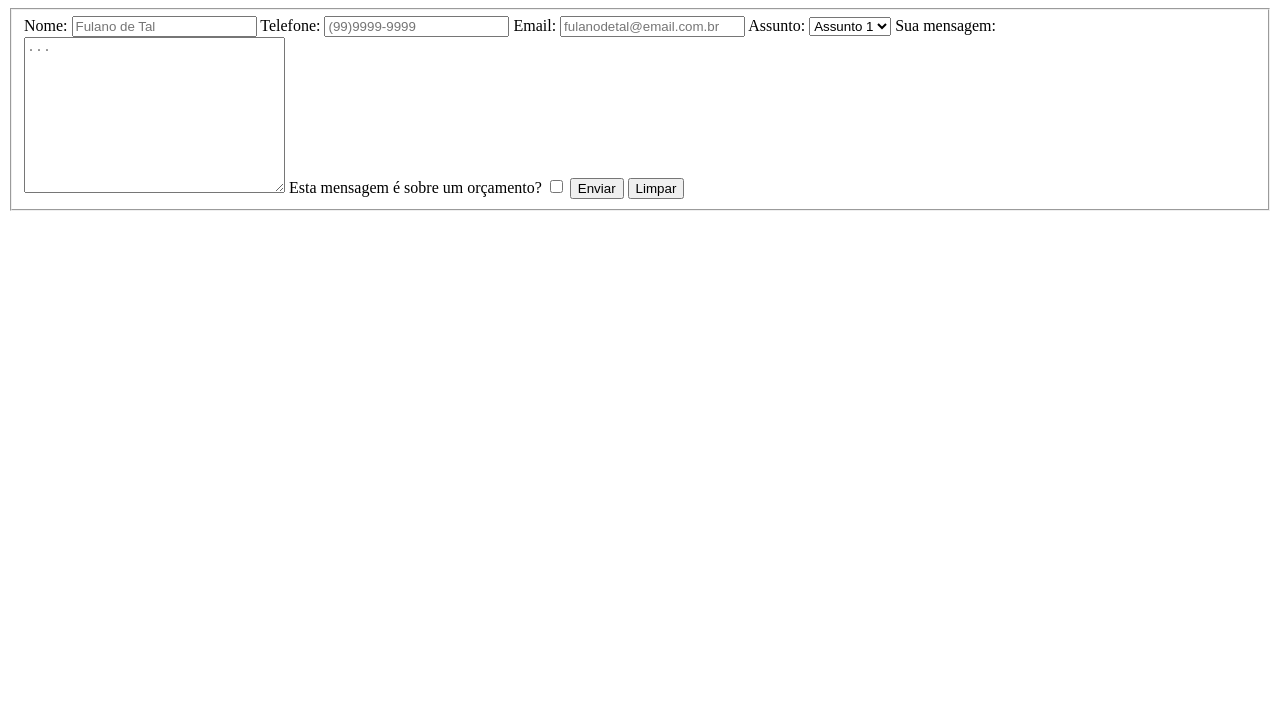
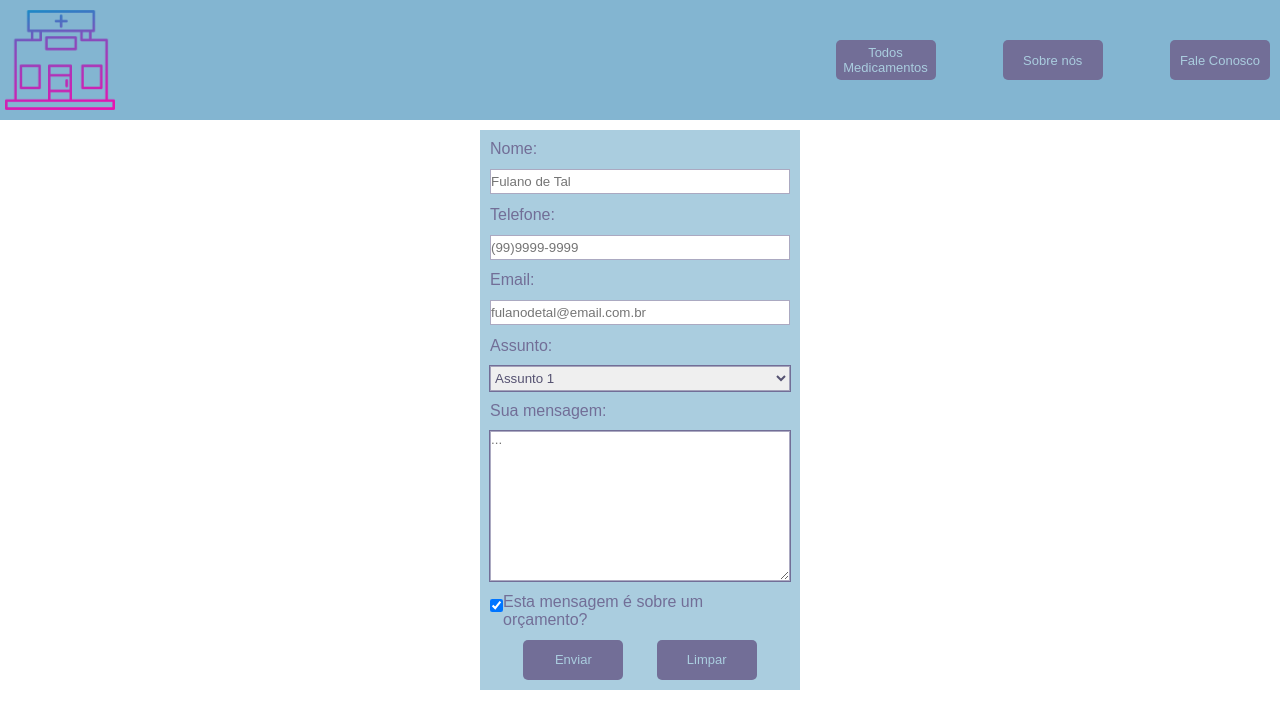
Before and after one commit to guilherme-cittadela/DevInHouse_clamed, a plain HTML site: page Mini-project_01/pages/contact.html in a window 1280 px wide. Drawn offline with Linux system fonts and the light colour scheme.

Commit message:
estilização formulario

```diff
--- a/Mini-project_01/pages/contact.html
+++ b/Mini-project_01/pages/contact.html
@@ -4,8 +4,18 @@
     <meta charset="UTF-8">
     <meta name="viewport" content="width=device-width, initial-scale=1.0">
     <title>Document</title>
+    <link rel="stylesheet" href="../styles/style.css">
+    <link rel="stylesheet" href="../styles/contact.css">
 </head>
 <body>
+    <header>
+        <img src="../public/logo.png" alt="Logo da farmacia DevInFarm">
+        <nav>
+            <a class="button" href="../index.html">Todos Medicamentos</a>
+            <a class="button" href="">Sobre nós</a>
+            <a class="button" href="contact.html">Fale Conosco</a>
+        </nav>
+    </header>
     <main>
         <form action="">
             <fieldset>
@@ -27,11 +37,16 @@
 
                 <label for="message">Sua mensagem:</label>
                 <textarea name="message" id="message" cols="30" rows="10" placeholder="..."></textarea>
-
-                <label for="budget">Esta mensagem é sobre um orçamento?</label>
-                <input type="checkbox" name="budget" id="budget">
-                <input type="submit" value="Enviar">
-                <input type="reset" value="Limpar">
+                <section >
+                    <input type="checkbox" checked="checked" name="budget" id="budget">
+                    <label class="check-container" for="budget">
+                        Esta mensagem é sobre um orçamento?
+                    </label>
+                </section>
+                <section>
+                    <input class="button" type="submit" value="Enviar">
+                    <input class="button" type="reset" value="Limpar">
+                </section>
             </fieldset>
         </form>
     </main>
--- /dev/null
+++ b/Mini-project_01/styles/contact.css
@@ -0,0 +1,65 @@
+form{
+    display: flex;
+    justify-content: center;
+}
+fieldset{
+    display: flex;
+    flex-direction: column;
+    justify-content: space-between;
+    width: 25%;
+    height: 70vh;
+    padding:10px;
+    background-color: #aacddf;
+    color: #726E97;
+    text-align: left;
+    border: none;
+    text-emphasis: none;
+    margin: 10px;
+}
+
+select{
+    text-decoration: none;
+    border: solid 1px #726e9797;
+    height: 25px;
+    color: gray;
+}
+
+option{
+    color: gray;
+}
+
+
+input, select, textarea{
+    color: #555271;
+    border: solid 1px #726e9797;
+    height: 25px;
+}
+
+select, textarea, input:focus{
+    outline: #726E97 solid 1px;
+}
+textarea{
+    height: 150px;
+}
+
+fieldset > section{
+    display: flex;
+    align-items: left;
+    justify-content: space-evenly;
+}
+
+.check-container{
+    display: flex;
+    text-align: left;
+    justify-content: space-evenly;
+    align-items: center;
+    width: 100%;
+}
+
+#budget:focus{
+    outline: none;
+}
+
+#budget::selection{
+    color: #726E97;
+}
```
Also changed, not shown: 1 other file.
